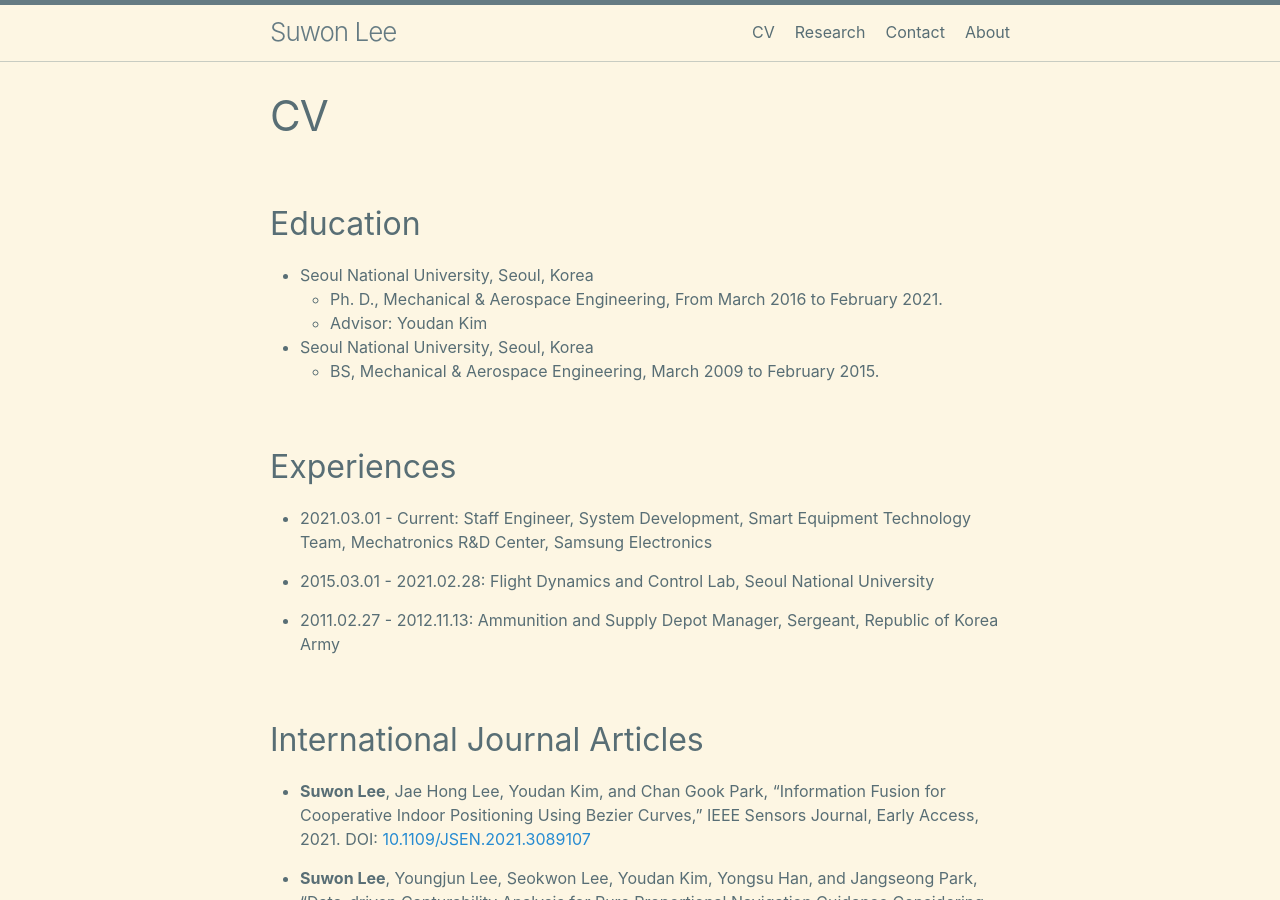
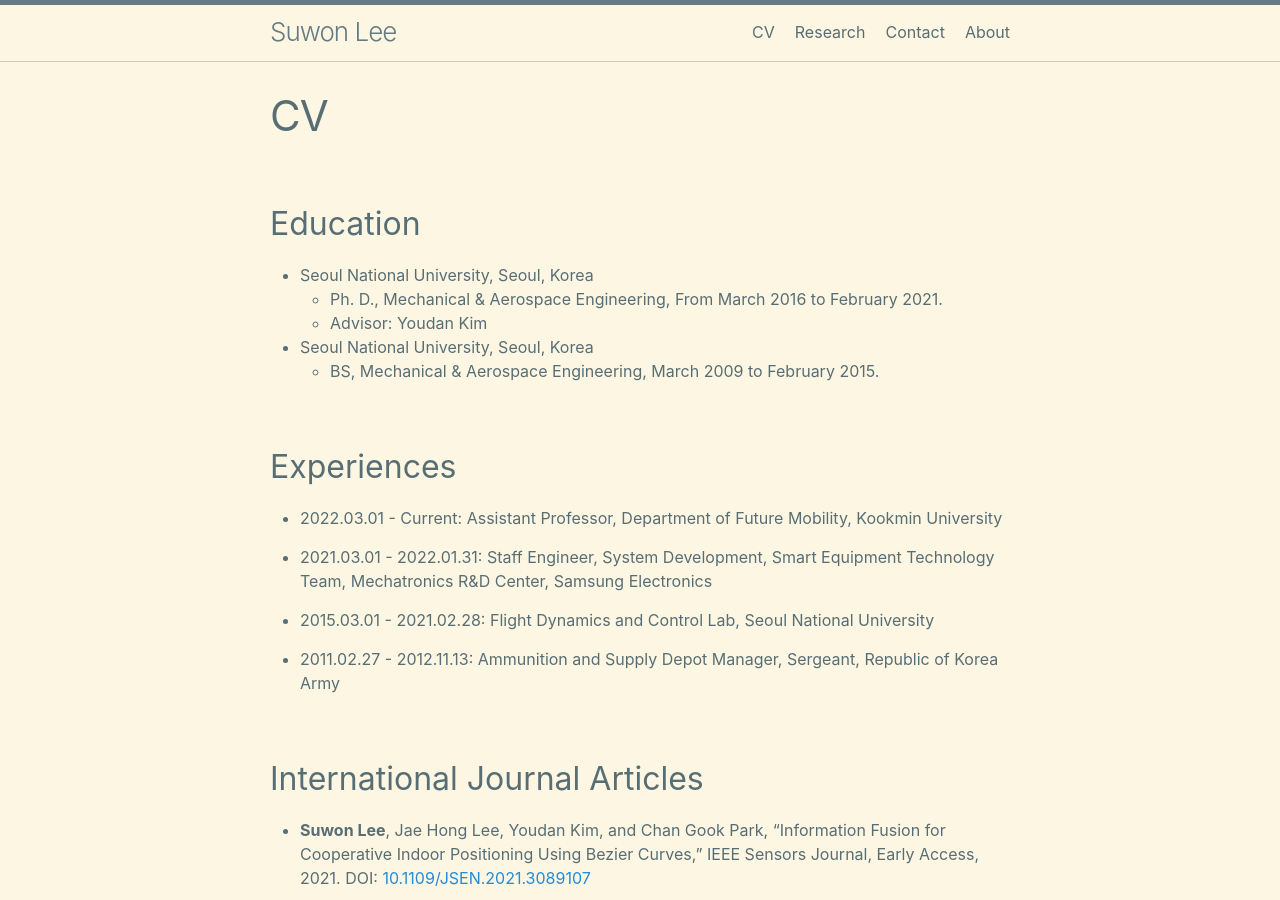
Before and after one commit to SuwonLee-KMU/SuwonLee-KMU.github.io, a Jekyll site: the page built from docs/CV.md, in a window 1280 px wide and 900 px high. Built offline with Jekyll 4.4.1, drawn with Linux system fonts in a browser that asks for light colours; some of the changed text lies outside the part shown.

Commit message:
Update CV - add new experience as an assistant professor

```diff
--- a/docs/CV.md
+++ b/docs/CV.md
@@ -14,7 +14,9 @@
 
 ## Experiences
 
-- 2021.03.01 - Current: Staff Engineer, System Development, Smart Equipment Technology Team, Mechatronics R&D Center, Samsung Electronics
+- 2022.03.01 - Current: Assistant Professor, Department of Future Mobility, Kookmin University
+
+- 2021.03.01 - 2022.01.31: Staff Engineer, System Development, Smart Equipment Technology Team, Mechatronics R&D Center, Samsung Electronics
 
 - 2015.03.01 - 2021.02.28: Flight Dynamics and Control Lab, Seoul National University
 
@@ -132,7 +134,7 @@
 
 - 국토교통부, 항공인력양성사업 항공특성화대학 학술발표대회 우수상, 2017년 2월.
 
-- Samsung Electronics, Sponsorship Program at Device Solutions, 2018년 11월
+- Samsung Electronics, Sponsorship Program at Device Solutions, 2018년 11월.
 
 
 ## Skills & Tools
```
